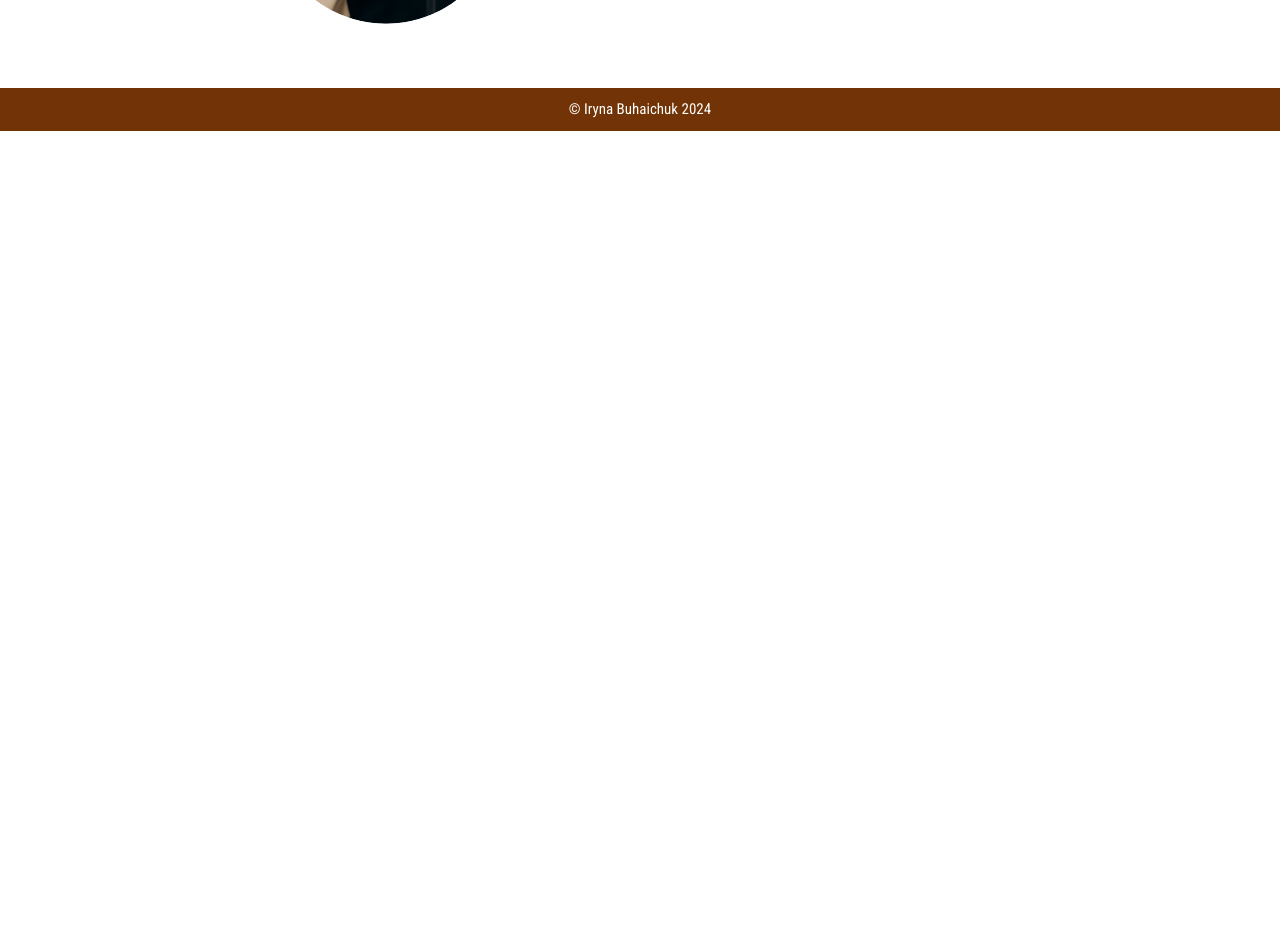
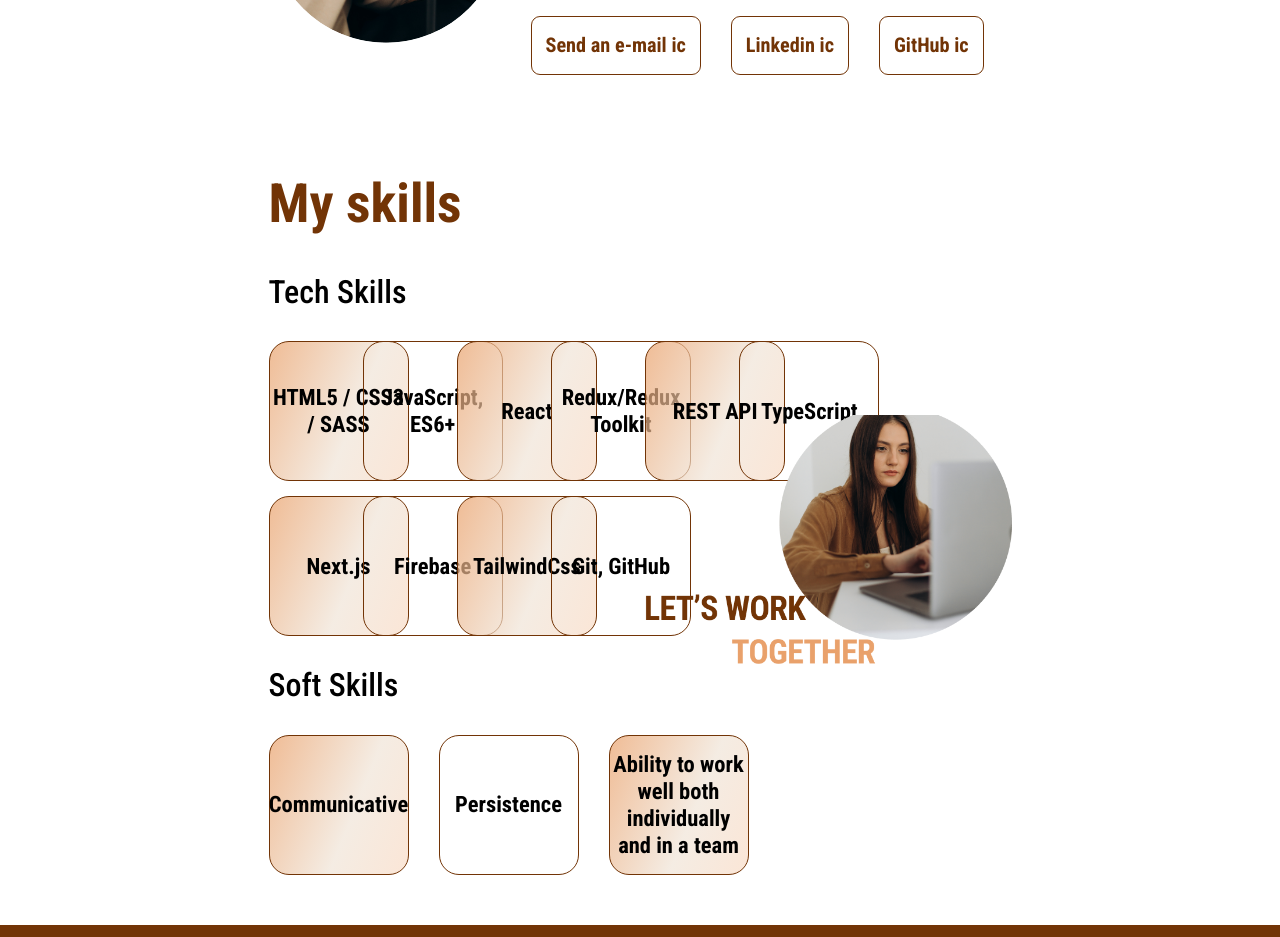
Before and after one commit to Ira-Bughaichuk/portfolio, a Next.js app: page / in a window 1280 px wide. Shown: the part 1080-2017 px from the top of the page. Before the commit the page ends 1211 px from the top, so only its background shows below. Built offline with nearby package versions, Linux system fonts and the light colour scheme.

Commit message:
feat add section skill

```diff
--- a/src/app/page.tsx
+++ b/src/app/page.tsx
@@ -2,6 +2,7 @@ import Footer from "./../sections/Footer/Footer";
 import Header from "./../sections/Header/Header";
 import Hero from "./../sections/Hero/Hero";
 import About from './../sections/About/About';
+import Skills from './../sections/Skills/Skills';
 
 export default function Home() {
   return (
@@ -10,6 +11,7 @@ export default function Home() {
       <main className="page">
         <Hero />
         <About />
+        <Skills />
       </main>
       <Footer />
     </div>
--- a/src/components/Button/Buttons.tsx
+++ b/src/components/Button/Buttons.tsx
@@ -1,8 +1,12 @@
-
 import  Link  from 'next/link';
 
-export default function Buttons() {
+export type IButtonsProps = {
+  title: string,
+  icon: string,
+  path: string,
+}
+export default function Buttons({title, icon, path}: IButtonsProps) {
   return (
-    <Link href='/' className='px-5 py-4 bg-transparent'>Buttons</Link>
+    <Link href={path} className='text-color-accent-primary border-[1px] border-solid border-color-btn-primary text-lg not-italic font-bold leading-[21.6px] py-[14px] px-2 md:py-4 md:px-[14px] xl:px-5 rounded-lg bg-transparent flex gap-2 md:gap-[14px] xl:gap-[18px]'>{title} ic</Link>
   )
 }
--- /dev/null
+++ b/src/components/CartSkill/CartSkill.tsx
@@ -0,0 +1,11 @@
+
+export type ICartSkillProps = {
+    title:string,
+    index: number,
+}
+export default function CartSkill({title, index}: ICartSkillProps) {
+  const currentColor = (index % 2) ? "bg-transparent" : "cart-primary-gradient";
+  return (
+    <div className={`${currentColor} text-center w-[140px] h-[140px] xl:w-[160px] xl:h-[160px] inline-flex items-center justify-center border-solid border-[1px] rounded-[20px] border-color-btn-primary text-[15px] font-medium leading-[18px] md:text-xl md:font-bold md:leading-6 xl:text-2xl xl:leading-[28.8px]`}>{title}</div>
+  )
+}
--- a/src/components/Title/Title.tsx
+++ b/src/components/Title/Title.tsx
@@ -1,7 +1,8 @@
+import { ITitleProps } from "./../../utils/types";
 
 
-export default function Title() {
+export default function Title({title}: ITitleProps) {
   return (
-    <h2 className="mb-5 md:mb-[40px] text-color-text-primary flex gap-[11px] md:gap-[40px] xl:gap-[40px] text-5xl xl:text-[64px] font-bold leading-[57.6px] mxl:leading-[76.8]">About me</h2>
+    <h2 className="mb-5 md:mb-[40px] text-color-accent-primary flex gap-[11px] md:gap-[40px] xl:gap-[40px] text-5xl xl:text-[64px] font-bold leading-[57.6px] mxl:leading-[76.8]">{title}</h2>
   )
 }
--- a/src/sections/About/About.tsx
+++ b/src/sections/About/About.tsx
@@ -1,6 +1,7 @@
 import Image from "next/image";
 import Title from "./../../components/Title/Title";
 import about from "./../../../public/images/about.jpg";
+import Buttons from "@/components/Button/Buttons";
 export default function About() {
   return (
     <section className="section">
@@ -19,7 +20,7 @@ export default function About() {
           </div>
           {/* md:w-[494px] xl:w-[760px] */}
           <div className="flex flex-col">
-            <Title />
+            <Title title={'About me'}/>
             <div className="flex flex-col gap-5 mb-4 md:mb-5 xl:mb-[60px]">
               <p className="text-[15] leading-[22.5px] md:text-lg md:leading-[27px] xl:leading-9 xl:text-2xl">
                 I am an experienced front-end developer with a focus on React.js
@@ -32,10 +33,12 @@ export default function About() {
                 interaction is essential for project success. I value learning
                 opportunities and constantly strive to improve my skills.
               </p>
-              <ul className="flex flex-col md:flex-row gap-2 md:gap-[30px]">
-                <li></li>
+            </div>
+            <ul className="flex flex-col md:flex-row gap-2 md:gap-[30px]">
+                <li><Buttons title={'Send an e-mail'} path={"mailto:irynabugaichuk7@gmail.com"} icon={'/'}/></li>
+                <li><Buttons title={'Linkedin'} path={'https://www.linkedin.com/feed/'} icon={'/'}/></li>
+                <li><Buttons title={'GitHub'} path={'https://github.com/Ira-Bughaichuk'} icon={'/'}/></li>
               </ul>
-            </div>
           </div>
         </div>
       </div>
--- /dev/null
+++ b/src/sections/Skills/Skills.tsx
@@ -0,0 +1,47 @@
+import Image from "next/image";
+import CartSkill from "./../../components/CartSkill/CartSkill";
+import Title from "./../../components/Title/Title";
+import { skillsList } from "./../../utils/Data/skillsList";
+import togetherPhoto from '../../../public/images/skills-lets-work.jpg';
+import letsworkPhoto from '../../../public/images/lets-work.png';
+
+export default function Skills() {
+  const techList = Object.values(skillsList)[0];
+  const softList = Object.values(skillsList)[1];
+  return (
+    <section className="section">
+      <div className="container mx-auto">
+        <Title title={"My skills"} />
+        <div className="relative">
+        <div className="  w-full md:w-[550px] xl:w-[1320px] mb-5 md:mb-0">
+          <h3 className="text-xl font-medium leading-6 mb-4 md:mb-[30px] md:leading-[38.4px] md:text-[32px] xl:leading-[43.2px] xl:text-[36px]">Tech Skills</h3>
+          <ul className="grid grid-cols-6 grid-rows-2 gap-x-[15px] gap-y-[15px]  mb-4 md:mb-[30px]">
+            {techList &&
+              techList.map((item, index) => (
+                <li key={index}>
+                  <CartSkill title={item} index={index}/>
+                </li>
+              ))}
+          </ul>
+          <h3 className="text-xl font-medium leading-6 mb-4 md:mb-[30px] md:leading-[38.4px] md:text-[32px] xl:leading-[43.2px] xl:text-[36px]">Soft Skills</h3>
+          <ul className="flex flex-wrap gap-[29px] md:gap-[30px]">
+            {softList &&
+              softList.map((item, index) => (
+                <li key={index}>
+                  <CartSkill title={item} index={index}/>
+                </li>
+              ))}
+          </ul>
+          <div className="hidden md:block absolute md:bottom-[35%] md:right-0 xl:-bottom-[90px] xl:right-0">
+          <Image src={letsworkPhoto} alt="Let`s work together" width={633} height={454}
+          className="object-cover w-[358px] h-[249px] md:w-[368px] md:after:h-[257px] xl:w-[632px] xl:h-[453px]"
+          // sizes="(max-width: 833px) 368px, (max-width: 1444px) 632px, 632px"
+          />
+          </div>
+        </div>
+        <Image src={togetherPhoto} alt="Let`s work together" width={633} height={454} className="block md:hidden object-cover w-[358px] h-[249px] md:w-[368px] md:after:h-[257px] xl:w-[632px] xl:h-[453px]"  />
+      </div>
+      </div>
+    </section>
+  );
+}
--- /dev/null
+++ b/src/utils/Data/skillsList.tsx
@@ -0,0 +1,6 @@
+import { SkillsList } from "../types";
+
+export const skillsList : SkillsList = {
+    tech:['HTML5 / CSS3 /   SASS', 'JavaScript, ES6+', 'React', 'Redux/Redux Toolkit', 'REST API', 'TypeScript', 'Next.js', 'Firebase', 'TailwindCss', 'Git, GitHub'],
+    soft:['Communicative', 'Persistence', 'Ability to work well both individually and in a team'],
+}
```
Also changed, not shown: src/utils/types.ts (+7 -1 lines), public/images/lets-work.png (added).
